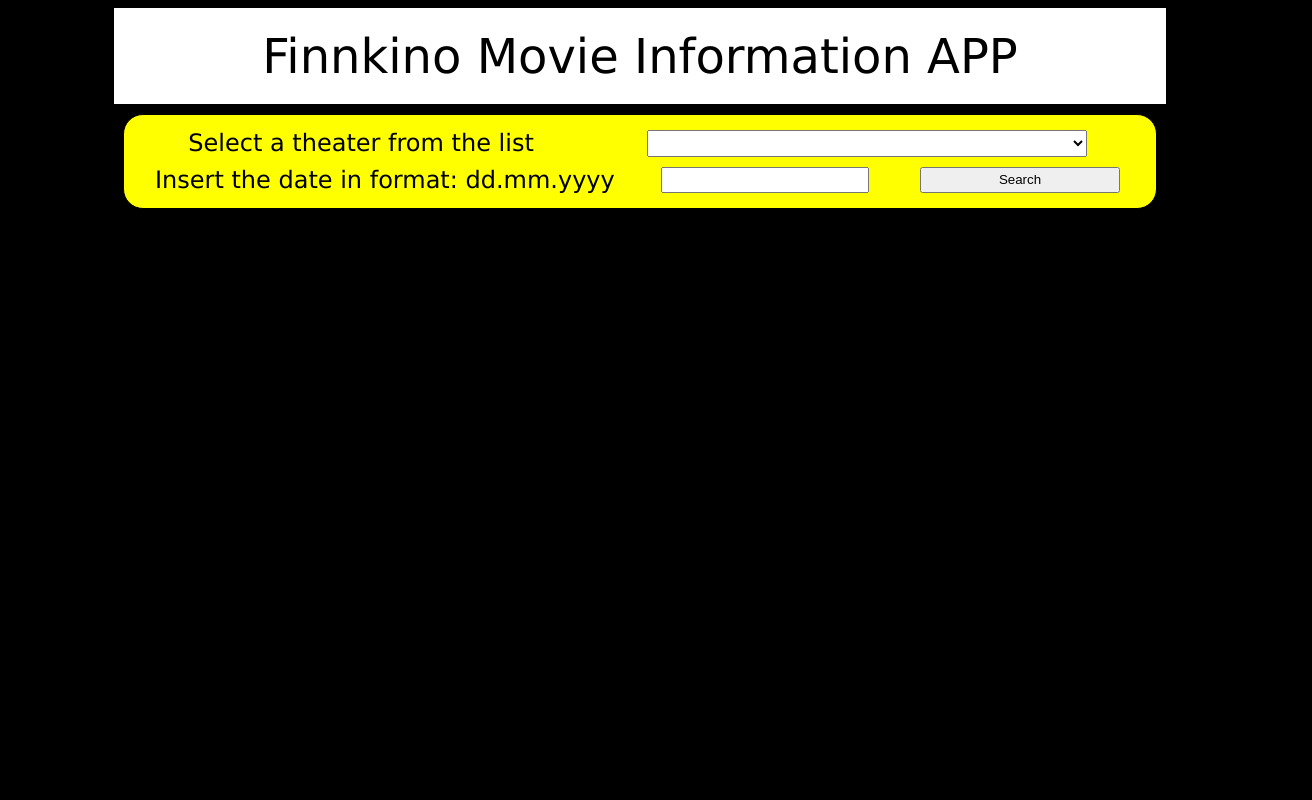
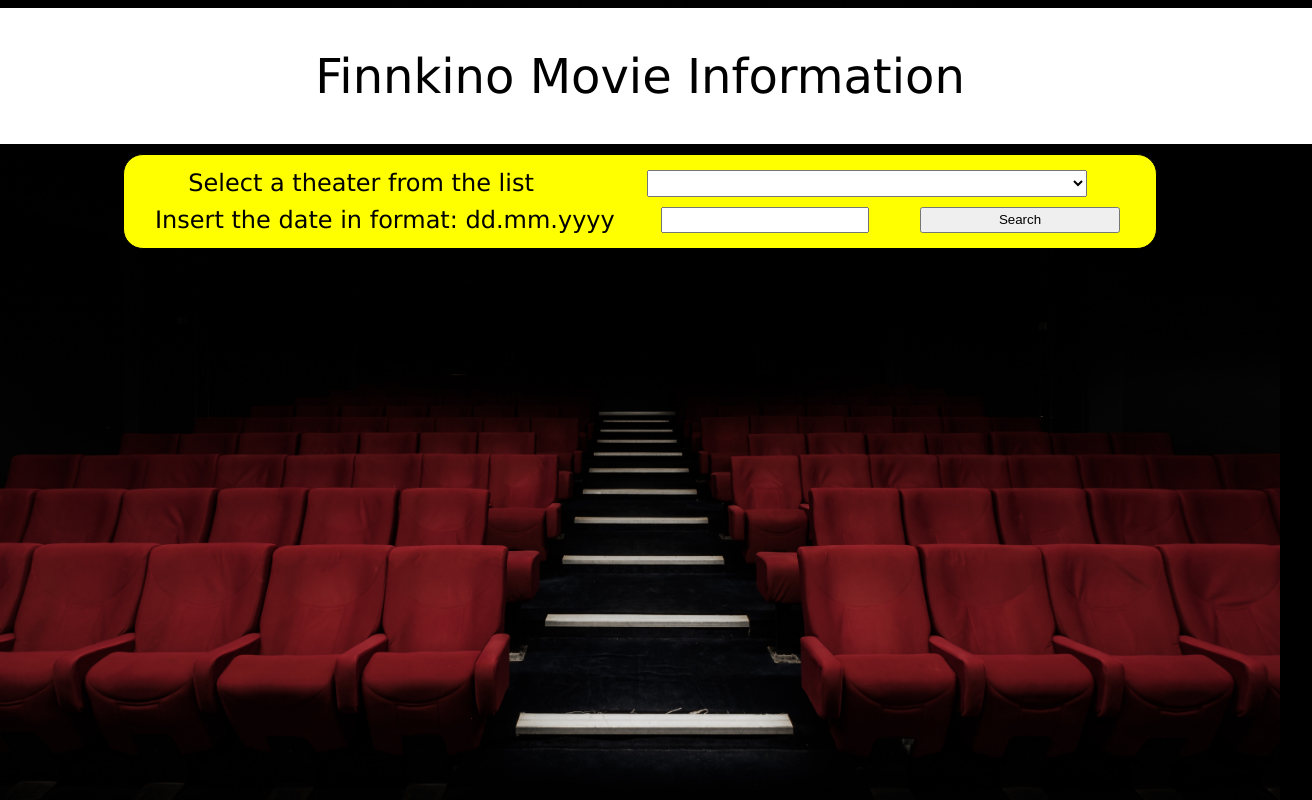
Before and after one commit to LarisaPk/Movie-Information-App, a plain HTML site: page index.html in a window 1280 px wide. Shown: the whole page, 1312 px wide, since content can reach past the window. Drawn offline with nearby package versions, Linux system fonts and the light colour scheme; no server answers.

Commit message:
added background img

```diff
--- a/index.html
+++ b/index.html
@@ -5,12 +5,12 @@
         <meta name="viewport" content="width=device-width">
         <link rel="stylesheet" href="style.css">
         <script src="https://ajax.googleapis.com/ajax/libs/jquery/3.3.1/jquery.min.js"></script>
-        <title>Movie App</title>
+        <title>Finnkino Movie App</title>
     </head>
 
     <body >
 		<header>
-				Finnkino Movie Information APP
+				Finnkino Movie Information
 		</header>
 
         <div class="content">
--- a/style.css
+++ b/style.css
@@ -64,11 +64,11 @@ h2 {
 
 header {
 	text-align: center;
-	padding: 20px;
+	padding: 40px;
 	background-color: white;
 	font-family: verdana;
 	font-size: 3rem;
-	width: 80%;
+	width: 100%;
 
 }
 h1{
@@ -95,7 +95,12 @@ img {
 
 }
 body{
-    background-color: black;
+    background-image: url("images/cinema_body.jpg");
+	background-color: black;
+	background-repeat: no-repeat;
+  	background-attachment: fixed;
+	background-position: center;
+	background-size: cover;
     font-family: verdana;
     display:flex;
     flex-direction: column;
```
Also changed, not shown: images/cinema_body.jpg (added).
